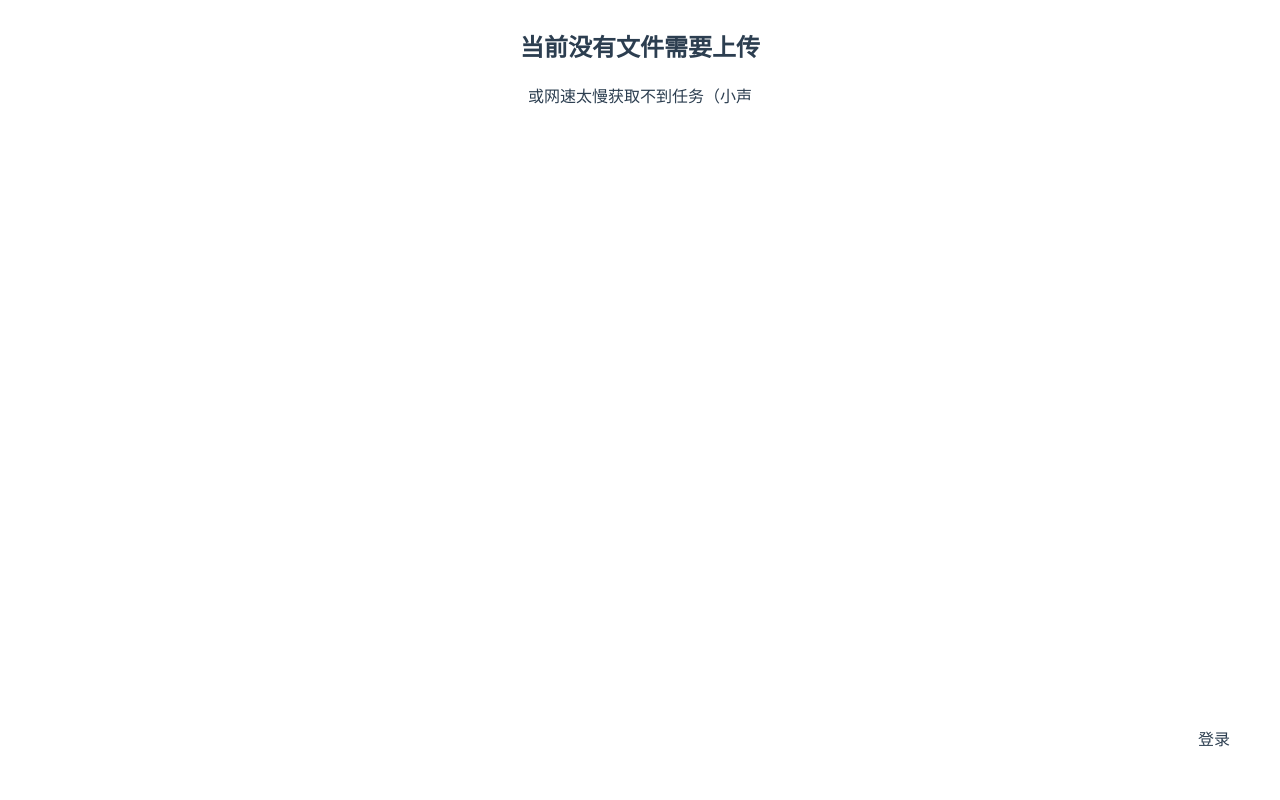
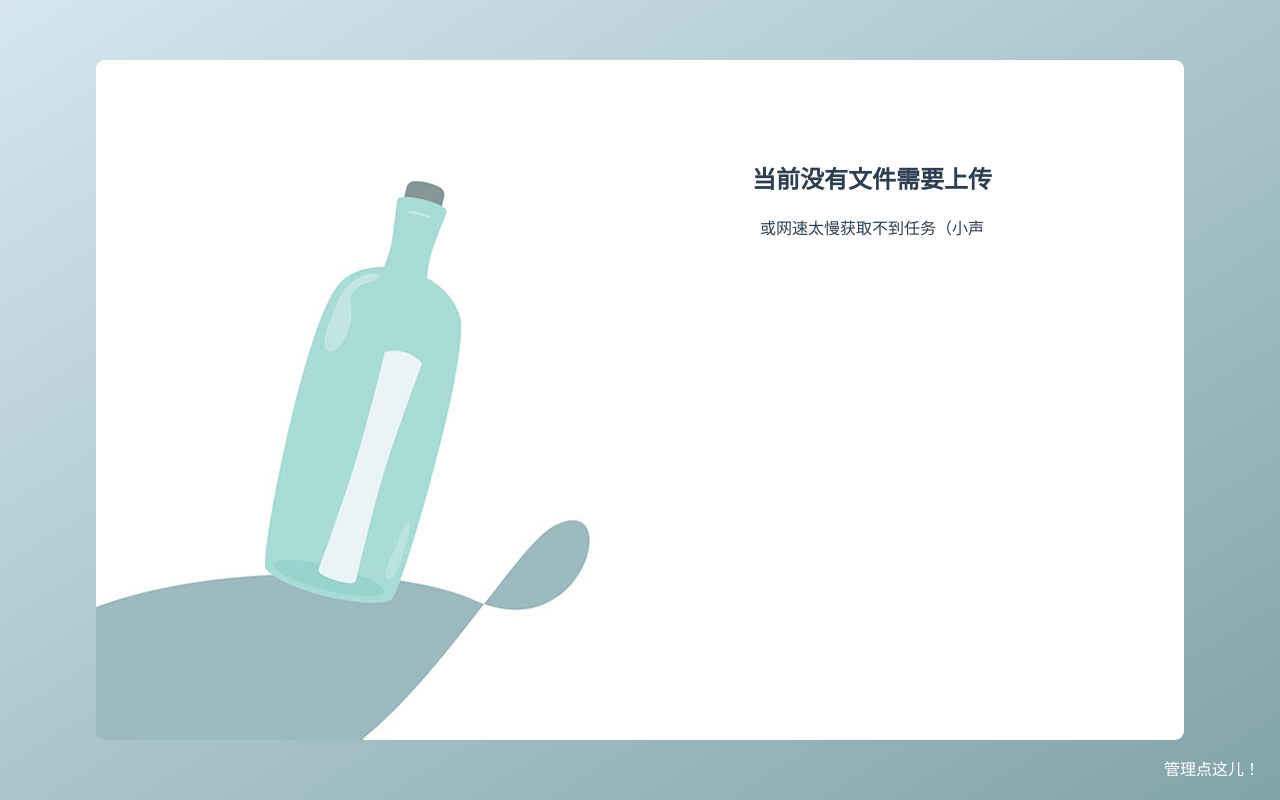
Before and after one commit to ShellBin/Collecting, a Vue app: page / in a window 1280 px wide. Built offline with nearby package versions, Linux system fonts and the light colour scheme; no server answers.

Commit message:
重写样式(1/2)

```diff
--- a/index.js
+++ b/index.js
@@ -14,7 +14,7 @@ const middleware = webpackMiddleware(compiler, {
   watchOptions: {
     // Due to iOS devices memory constraints
     // disabling file watching is recommended
-    ignored: /.*/
+    // ignored: /.*/
   }
 });
 app.use(middleware)
--- a/src/App.vue
+++ b/src/App.vue
@@ -1,8 +1,11 @@
 <template>
   <div id="app">
-    <div class="admin-view-button" @click="isAdmin = !isAdmin"><span v-show="isAdmin">返回</span><span v-show="!isAdmin">登录</span></div>
-    <template v-if="!isAdmin"> <IndexPage/> </template>
-    <template v-if="isAdmin"> <AdminPage/> </template>
+    <div class="background"></div>
+    <div class="admin-view-button" @click="isAdmin = !isAdmin" role="button"><span v-show="isAdmin">戳这边返回！</span><span v-show="!isAdmin">管理点这儿！</span></div>
+    <div class="content">
+      <template v-if="!isAdmin"> <IndexPage/> </template>
+      <template v-if="isAdmin"> <AdminPage/> </template>
+    </div>
   </div>
 </template>
 
@@ -28,22 +31,46 @@ export default {
 </script>
 
 <style>
-#app {
-  display: flex;
-  font-family: 'Avenir', Helvetica, Arial, sans-serif;
-  -webkit-font-smoothing: antialiased;
-  -moz-osx-font-smoothing: grayscale;
-  text-align: center;
-  color: #2c3e50;
+html {
+  height: 100%;
+}
+body {
+  margin: 0;
+  height: 100%;
 }
 a {
   color: #42b983;
 }
 
+#app {
+  font-family: 'Avenir', Helvetica, Arial, sans-serif;
+  -webkit-font-smoothing: antialiased;
+  -moz-osx-font-smoothing: grayscale;
+  color: #2c3e50;
+  height: 100%;
+}
+
+.background {
+  position: absolute;
+  z-index: -20;
+  top: 0; right: 0; bottom: 0; left: 0;
+  width: 100%;
+  height: 100%;
+  background: linear-gradient(to bottom right, #d5e6ee, #81a3aa);
+}
 .admin-view-button {
+  z-index: 100;
+  color: white;
   position: absolute;
-  right: 50px;
-  bottom: 50px;
+  right: 20px;
+  bottom: 20px;
+}
+.content {
+  text-align: center;
+  display: flex;
+  justify-content: center;
+  align-items: center;
+  height: 100%;
 }
 
 </style>
--- a/src/pages/AdminPage.vue
+++ b/src/pages/AdminPage.vue
@@ -137,6 +137,6 @@ export default {
 <!-- Add "scoped" attribute to limit CSS to this component only -->
 <style scoped>
 .admin_page {
-  width: 100%
+  /*width: 100%*/
 }
 </style>
--- a/src/pages/IndexPage.vue
+++ b/src/pages/IndexPage.vue
@@ -1,37 +1,35 @@
 <template>
   <div class="index_page">
-    <div id="upload_layer" v-if="haveAnyTask">
-      <h2 class="title">"{{titleName}}" 收集</h2>
-      <div class="info">
-        <p class="intro">是一项仅面向 {{className}} 的轻量服务</p>
-        <p class="intro">这样收集者会轻松一些（鞠躬）</p>
+    <div class="update-form">
+      <div class="alert_layer" v-if="!haveAnyTask">
+        <h2>当前没有文件需要上传</h2>
+        <p>或网速太慢获取不到任务（小声</p>
       </div>
 
-      <div v-show="!haveStarted" class="forms">
-        <label>学号后三位：</label>
-        <input v-model.lazy="stuId" style="margin: 1rem 0">
-        <br>
-        <input type="file" ref="file">
+      <div class="upload_layer" v-if="haveAnyTask">
+        <div>
+          <h2 class="title">"{{ titleName }}" 收集</h2>
+          <div v-show="!haveStarted" class="forms">
+            <div style="text-align: left; padding-left: 2rem">
+              <label>学号后三位：</label><br>
+              <input v-model.lazy="stuId" style="margin: 0.5rem 0" maxlength="3">
+            </div>
+            <input type="file" ref="file">
+          </div>
+        </div>
+        <div>
+          <h3>{{ displayStatus }}</h3>
+          <h4>{{ displayMessage }}</h4>
+        </div>
+        <div class="info-and-button">
+          <div class="button start" role="button" v-show="!haveStarted" @click="uploadStart"><span>上传文件</span></div>
+          <div class="button start" role="button" v-show="isError" @click="back"><span>返回</span></div>
+          <p>第二次提交将会覆盖上一次的提交</p>
+          <p class="intro">仅面向 {{ className }} 使用</p>
+          <p class="intro">自动重命名打包下载，收集更方便</p>
+        </div>
       </div>
-
-      <h3>状态：{{ displayStatus }}</h3>
-      <h4>{{ displayMessage }}</h4>
-
-      <div class="button start" role="button" v-show="!haveStarted" @click="uploadStart">
-        <span>上传文件</span>
-      </div>
-      <div class="button start" role="button" v-show="isError" @click="back">
-        <span>返回</span>
-      </div>
-
-      <p>第二次提交将会覆盖上一次的提交</p>
     </div>
-
-   <div id="alert_layer" v-if="!haveAnyTask">
-     <h2>当前没有文件需要上传</h2>
-     <p>或网速太慢获取不到任务（小声</p>
-   </div>
-
   </div>
 </template>
 
@@ -48,7 +46,7 @@ export default {
       haveStarted: false,
       isError: false,
       stuId: '',
-      displayStatus: '等待上传中',
+      displayStatus: '等待选择文件上传中',
       displayMessage : ''
     }
   },
@@ -127,7 +125,7 @@ export default {
     back () {
       this.isError = false
       this.haveStarted = false
-      this.displayStatus = '等待上传中'
+      this.displayStatus = '等待选择文件上传中'
       this.displayMessage = '希望这次你能成功上传'
     }
   }
@@ -136,26 +134,62 @@ export default {
 
 <!-- Add "scoped" attribute to limit CSS to this component only -->
 <style scoped>
+input{
+  outline-style: none;
+  padding: 0.4rem;
+  width: 10rem;
+  background-color: #f7f7f7;
+  border: none;
+}
 .index_page {
-  width: 100%
+  width: 85%;
+  height: 85%;
+  background: white url("../assets/background.jpg") no-repeat bottom left;
+  position: relative;
+  display: flex;
+  justify-content: flex-end;
+  border-radius: 9px;
+}
+.update-form {
+  margin-top: 5rem;
+  margin-right: 15vw;
+}
+@media (max-width: 1000px) and (orientation: portrait) {
+  .index_page {
+    justify-content: center;
+  }
+  .update-form {
+    margin-top: 8vw;
+    margin-right: 0;
+  }
+  .upload_layer {
+    height: 100%;
+    display: flex;
+    flex-direction: column;
+    justify-content: space-between;
+  }
 }
 .button {
-  border: 1px solid #2c3e50;
+  border: 4px solid white;
+  background-color: #A8DBD6;
   border-radius: 9px;
   padding: 0.5rem;
 }
 .start {
+  font-weight: bolder;
+  color: white;
   width: 10rem;
   margin: 2rem auto 0.7rem;
   font-size: 1.2rem;
 }
-.info {
-  margin: 1rem auto 2rem;
+.info-and-button {
+  margin: 7vw auto 3vw;
 }
 .forms {
-  margin: 1.2rem auto 2rem;
+  margin: 2vw auto 7vw;
 }
 .intro {
   margin: 0;
+  font-size: 0.8rem;
 }
 </style>
```
Also changed, not shown: src/assets/background.jpg (added).
